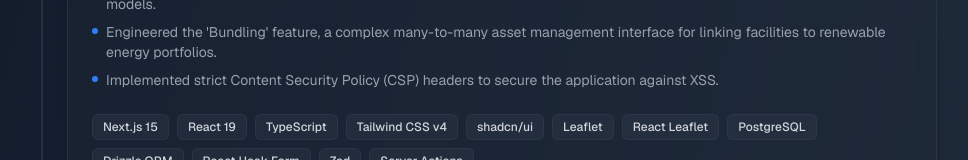
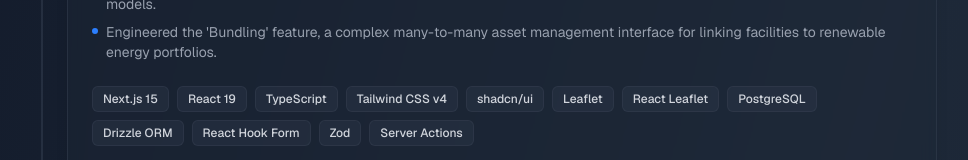
Before and after one commit to ky-os/portfolio, a Next.js app: page / in a window 1280 px wide. Shown: the part 877-1037 px from the top of the page, without its empty margins (151-1119 px from the left). Built offline with nearby package versions, Linux system fonts and the light colour scheme.

Commit message:
feat: remove CSP implementation note from project description in ProjectShowcase component

```diff
--- a/app/components/ProjectShowcase.tsx
+++ b/app/components/ProjectShowcase.tsx
@@ -28,7 +28,6 @@ const projects: Project[] = [
             "Designed a type-safe backend layer using Next.js Server Actions and Drizzle ORM, eliminating the need for a separate API layer.",
             "Developed a robust form system using React Hook Form and Zod, implementing reusable input components for complex data models.",
             "Engineered the 'Bundling' feature, a complex many-to-many asset management interface for linking facilities to renewable energy portfolios.",
-            "Implemented strict Content Security Policy (CSP) headers to secure the application against XSS.",
         ],
         techStack: [
             "Next.js 15",
```
